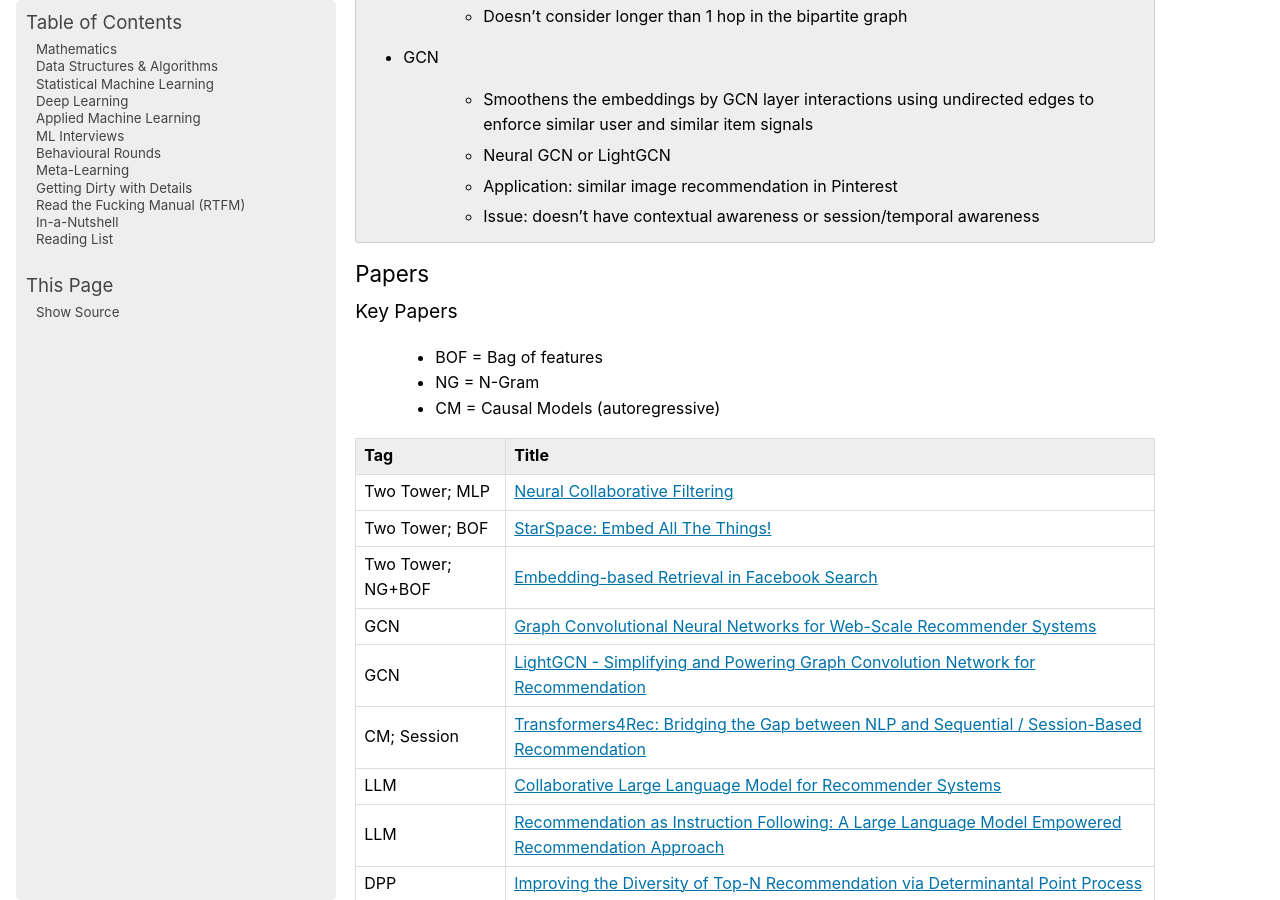
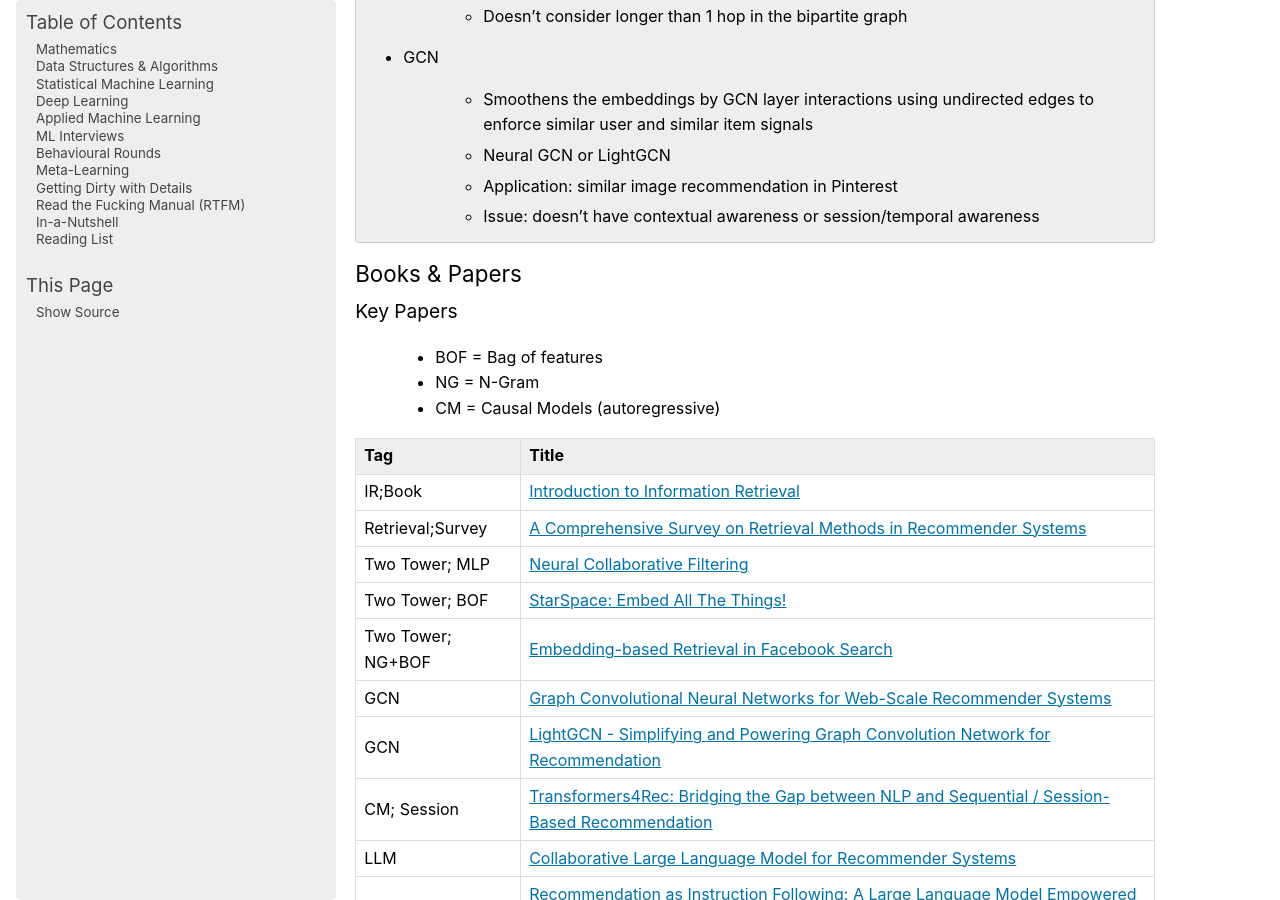
Before and after one commit to uselesstechjunks/leetcode, a Sphinx documentation site: the page built from docs/source/applied/methods/rank.rst, in a window 1280 px wide and 900 px high, scrolled down 7804 px. Built offline with Sphinx 7.4.7, drawn with Linux system fonts in a browser that asks for light colours; pages that are not in the unit, such as notebooks, are missing from menus.

Commit message:
Update rank.rst

```diff
--- a/docs/source/applied/methods/rank.rst
+++ b/docs/source/applied/methods/rank.rst
@@ -227,7 +227,7 @@ Videos
 		- Application: similar image recommendation in Pinterest
 		- Issue: doesn't have contextual awareness or session/temporal awareness
 
-Papers
+Books & Papers
 ====================================================================================
 Key Papers
 ------------------------------------------------------------------------------------
@@ -239,6 +239,8 @@ Key Papers
 	:header: "Tag", "Title"
 	:align: center
 
+		IR;Book, `Introduction to Information Retrieval <https://nlp.stanford.edu/IR-book/information-retrieval-book.html>`_
+		Retrieval;Survey, `A Comprehensive Survey on Retrieval Methods in Recommender Systems <https://arxiv.org/pdf/2407.21022>`_
 		Two Tower; MLP,`Neural Collaborative Filtering <https://arxiv.org/abs/1708.05031>`_
 		Two Tower; BOF,`StarSpace: Embed All The Things! <https://arxiv.org/abs/1709.03856>`_
 		Two Tower; NG+BOF,`Embedding-based Retrieval in Facebook Search <https://arxiv.org/abs/2006.11632>`_
```
